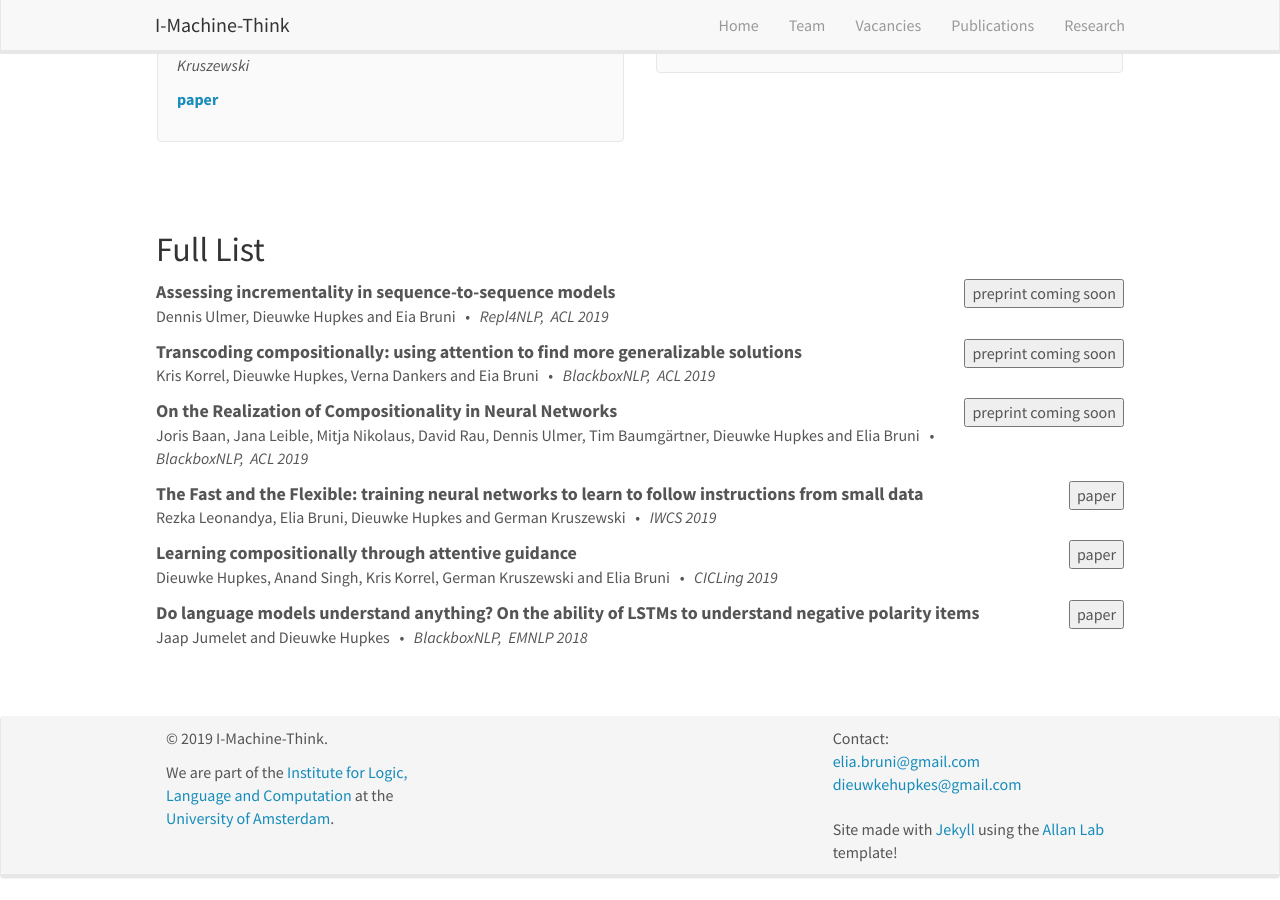
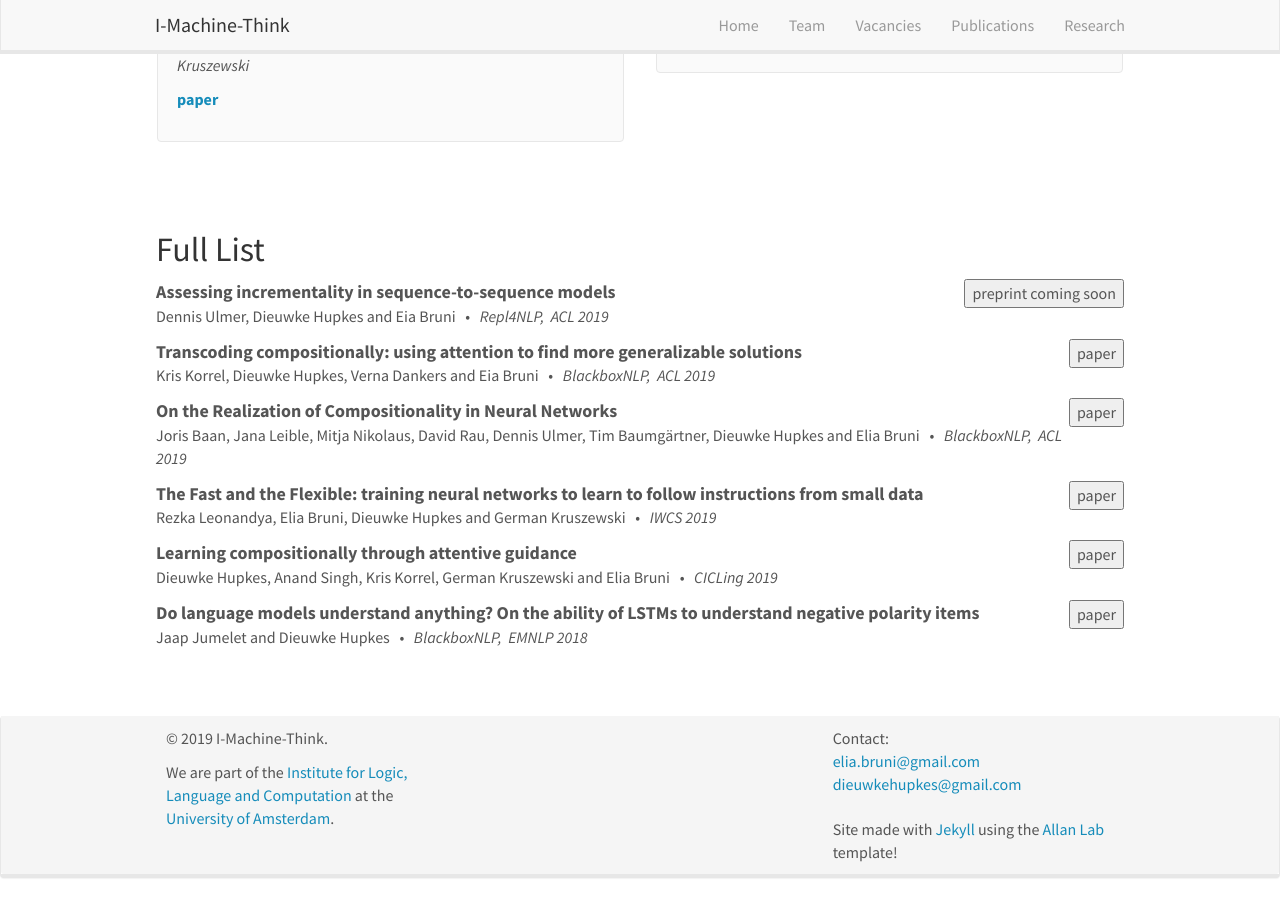
Before and after one commit to i-machine-think/i-machine-think.github.io, a Jekyll site: the page built from _pages/publications.md, in a window 1280 px wide and 900 px high, scrolled down 515 px. Built offline with Jekyll 4.4.1, drawn with Linux system fonts in a browser that asks for light colours; nearby versions of some CDN libraries.

Commit message:
Add links to arxiv papers

```diff
--- a/_data/publist.yml
+++ b/_data/publist.yml
@@ -16,8 +16,8 @@
   description: ""
   venue: "BlackboxNLP,&nbsp; ACL 2019"
   link:
-    url:
-    display: preprint coming soon
+    url: https://arxiv.org/abs/1906.01234
+    display: paper
   news2:
 
 - title: "On the Realization of Compositionality in Neural Networks"
@@ -27,8 +27,8 @@
   venue: "BlackboxNLP,&nbsp; ACL 2019"
   year: 2019
   link:
-    url:
-    display: preprint coming soon
+    url: https://arxiv.org/abs/1906.01634
+    display: paper
   news2:
 
 - title: "The Fast and the Flexible: training neural networks to learn to follow instructions from small data"
```
